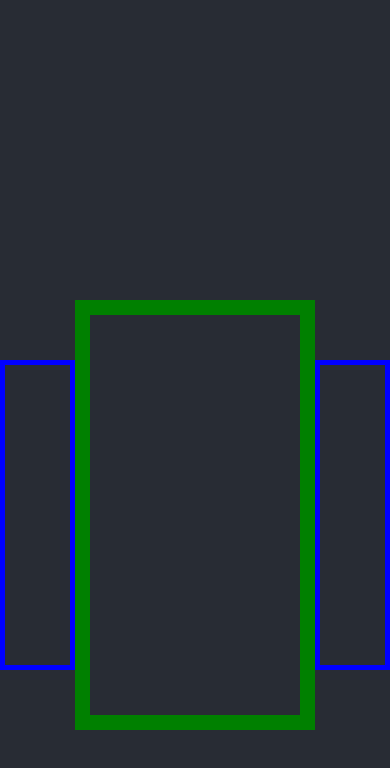
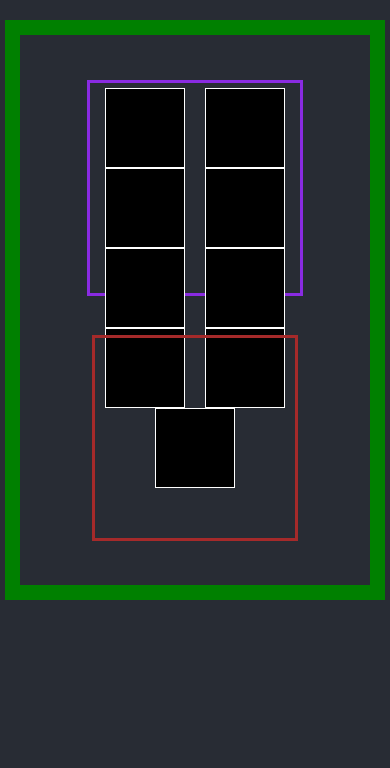
Before and after one commit to szucsdani/drum-machine, a React (Create React App) app: page / in a window 390 px wide. Shown: the top 768 px of the page. Built offline with nearby package versions, Linux system fonts and the light colour scheme.

Commit message:
Full responsive

```diff
--- a/src/App.css
+++ b/src/App.css
@@ -1,4 +1,4 @@
-.App {
+.app {
   text-align: center;
 }
 
@@ -16,34 +16,64 @@
   font-size: calc(10px + 2vmin);
   color: white;
 }
-.App-box {
-  height: 300px;
-
+.app-box {
+  height: 350px;
+  width: 900px;
   border: 15px solid green;
-  margin-top: 300px;
-  padding: 50px;
-  flex-grow: 5;
-  flex-shrink: 5;
+  margin-top: 150px;
+  padding: 25px;
+  display: flex;
+  flex-wrap: wrap;
 }
 .App-link {
   color: #09d3ac;
 }
-.Flex-container {
+.button-container {
+  height: 300px;
+  width: 300px;
+  border: solid blueviolet;
+  margin: auto;
+  padding: 5px;
+  display: flex;
+  flex-wrap: wrap;
+}
+.function-container {
+  height: 300px;
+  width: 300px;
+  border: solid brown;
+  margin: auto;
+}
+.flex-container {
   display: flex;
   align-items: center;
   justify-content: center;
 }
-.lefty {
-  border: 5px solid blue;
-  height: 300px;
-  margin-top: 300px;
-  flex-grow: 3;
-  flex-shrink: 1;
+@media only screen and (max-width: 1000px) {
+  .app-box {
+    margin-top: 70px;
+    height: 700px;
+    width: 350px;
+  }
 }
-.righty {
-  border: 5px solid blue;
-  height: 300px;
-  margin-top: 300px;
-  flex-grow: 3;
-  flex-shrink: 1;
+@media only screen and (max-width: 500px) {
+  .app-box {
+    margin-top: 20px;
+    height: 500px;
+    width: 300px;
+  }
+  .button-container {
+    height: 200px;
+    width: 200px;
+  }
+  .function-container {
+    height: 200px;
+    width: 200px;
+  }
 }
+.button-look {
+  margin: auto;
+  height: 80px;
+  width: 80px;
+  border: 0.5px solid white;
+  background-color: black;
+}
--- a/src/App.js
+++ b/src/App.js
@@ -4,10 +4,21 @@ import "./App.css";
 
 function App() {
   return (
-    <div className="App Flex-container">
-      <div className="lefty"></div>
-      <div className="App-box"></div>
-      <div className="righty"></div>
+    <div className="app flex-container">
+      <div className="app-box">
+        <div className="button-container">
+          <button className="button-look">q</button>
+          <button className="button-look">w</button>
+          <button className="button-look">e</button>
+          <button className="button-look">a</button>
+          <button className="button-look">s</button>
+          <button className="button-look">d</button>
+          <button className="button-look">z</button>
+          <button className="button-look">x</button>
+          <button className="button-look">c</button>
+        </div>
+        <div className="function-container"></div>
+      </div>
     </div>
   );
 }
--- /dev/null
+++ b/src/DrumPadButton.js
@@ -0,0 +1,5 @@
+import React, { useState } from "react";
+import { Button } from "reactstrap";
+import "./App.css";
+
+function DrumPadButton() {}
```
Also changed, not shown: 1 other file (tests, documents, lock files or other folders).
